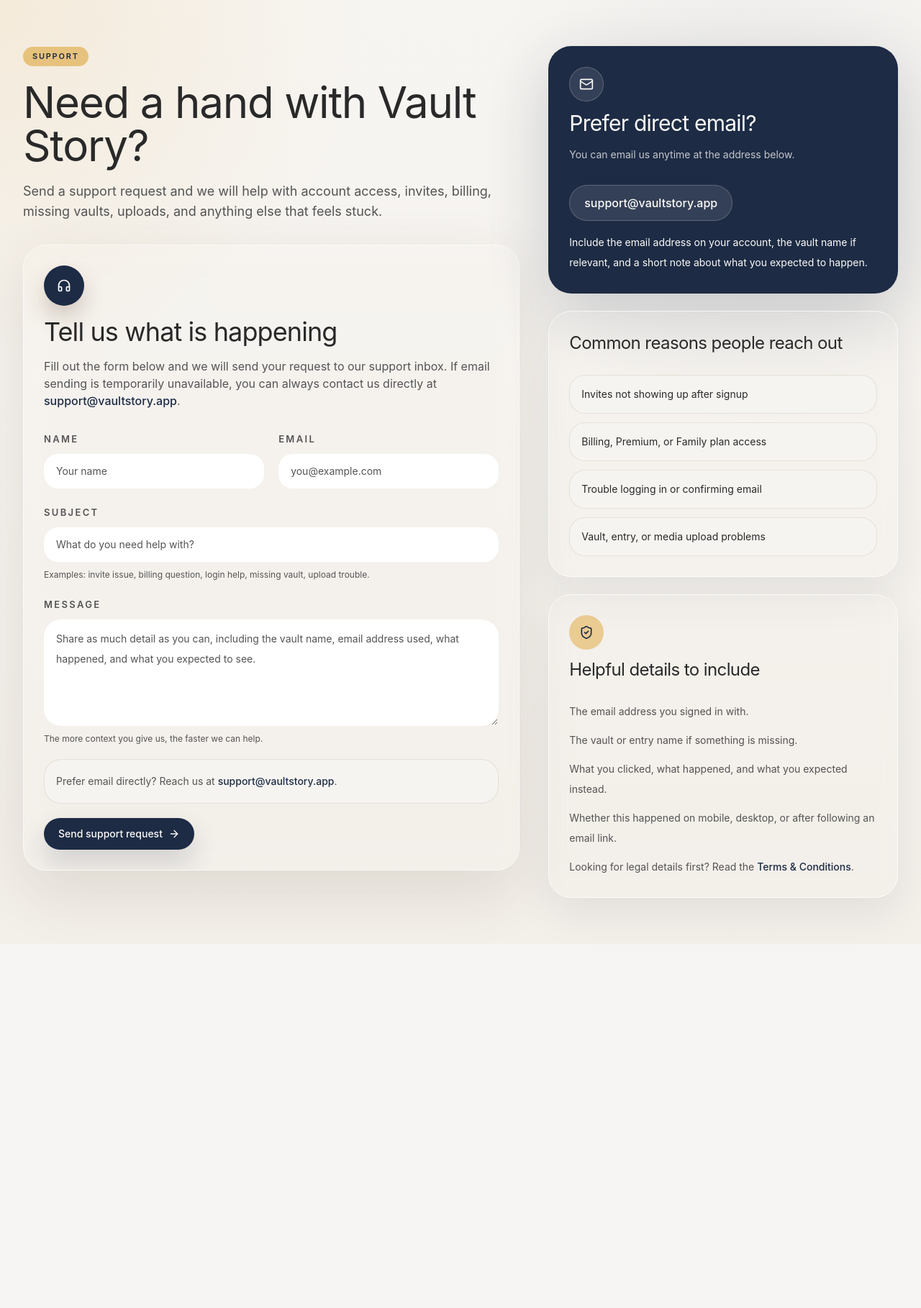
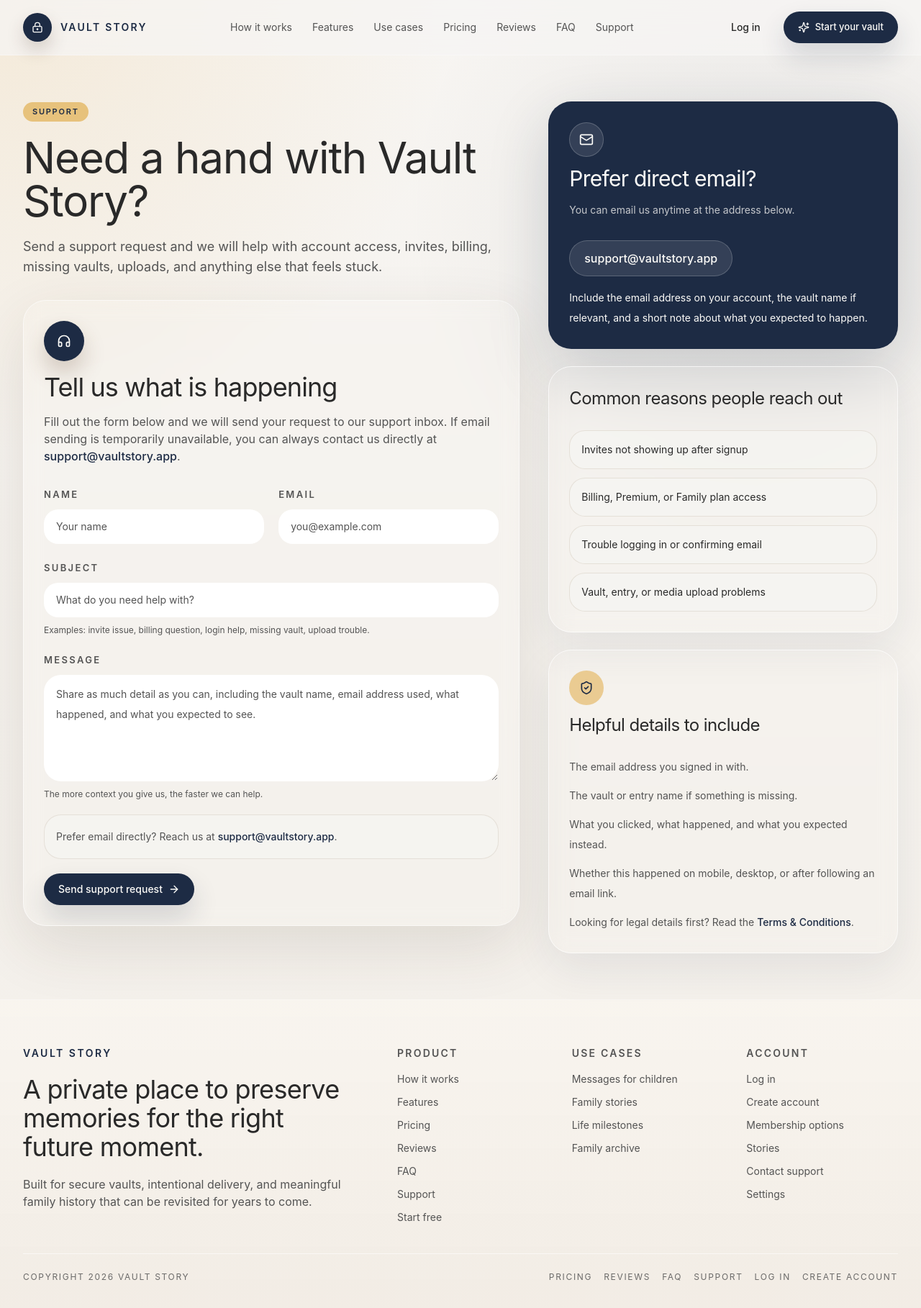
Before and after one commit to Jasonvinnicombe/vaultstory-test, a Next.js app: page /support in a window 1280 px wide. Shown: the top 1818 px of the page at 72% size. Before the commit the page ends 1312 px from the top, so only its background shows below. Built offline with nearby package versions, Linux system fonts and the light colour scheme.

Commit message:
Add public header and footer to support page

```diff
--- a/app/support/page.tsx
+++ b/app/support/page.tsx
@@ -2,6 +2,8 @@ import type { Metadata } from "next";
 import Link from "next/link";
 import { Headphones, Mail, ShieldCheck } from "lucide-react";
 
+import { SiteFooter } from "@/components/layout/site-footer";
+import { SiteHeader } from "@/components/layout/site-header";
 import { SupportForm } from "@/components/forms/support-form";
 import { Badge } from "@/components/ui/badge";
 import { Card, CardContent, CardDescription, CardHeader, CardTitle } from "@/components/ui/card";
@@ -22,6 +24,8 @@ const quickTopics = [
 
 export default function SupportPage() {
   return (
+    <>
+      <SiteHeader />
       <main className="mx-auto min-h-screen max-w-7xl px-6 py-16 lg:px-8">
         <div className="grid gap-10 xl:grid-cols-[1.08fr_0.76fr]">
           <div className="space-y-8">
@@ -101,5 +105,7 @@ export default function SupportPage() {
           </div>
         </div>
       </main>
+      <SiteFooter />
+    </>
   );
 }
```
Lines whose indentation alone changed are shown as unchanged.
